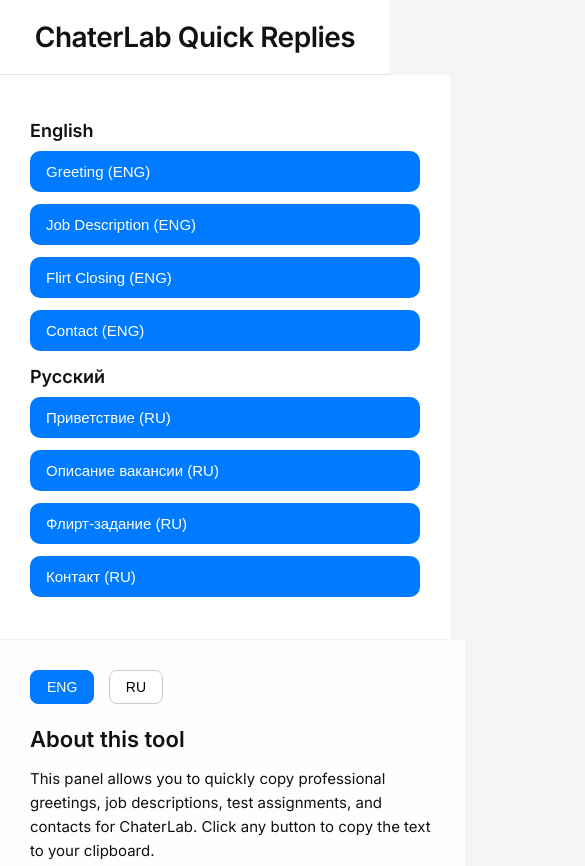
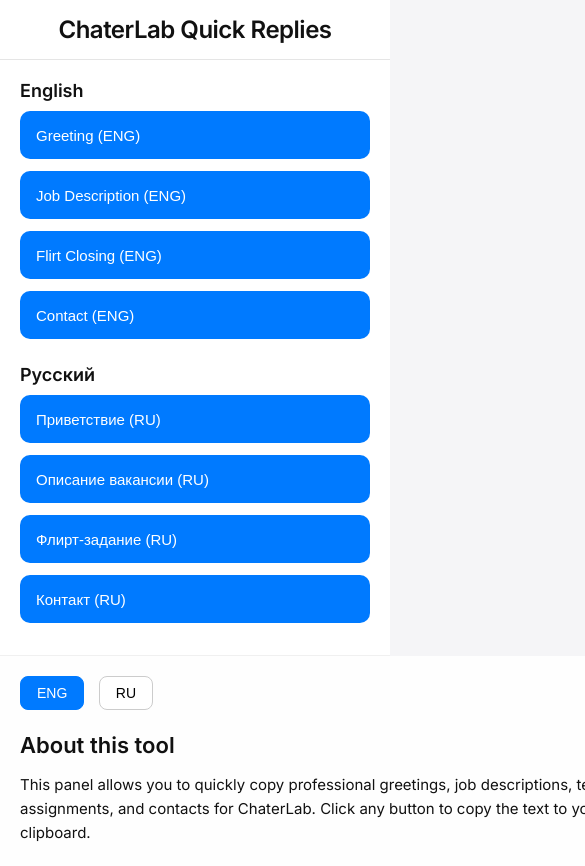
Before and after one commit to reqwirt0-star/quick-replies-panel, a plain HTML site: page index.html in a window 390 px wide. Shown: the top 866 px of the page, 585 px wide, since content can reach past the window. Drawn offline with Linux system fonts and the light colour scheme.

Commit message:
index.html

```diff
--- a/index.html
+++ b/index.html
@@ -35,11 +35,17 @@
       padding: 30px;
       border-right: 1px solid #f0f0f0;
       background-color: #fff;
+      /* Добавлено для лучшей адаптивности на мобильных */
+      box-sizing: border-box;
     }
     .sidebar h2 {
       font-size: 18px;
       margin-bottom: 10px;
       font-weight: 600;
+      margin-top: 25px;
+    }
+    .sidebar h2:first-of-type {
+        margin-top: 0;
     }
     .sidebar button {
       display: block;
@@ -54,6 +60,8 @@
       color: #fff;
       cursor: pointer;
       transition: all 0.2s ease;
+      /* Увеличение зоны клика для мобильных */
+      min-height: 48px;
     }
     .sidebar button:hover {
       background-color: #005ecb;
@@ -102,6 +110,8 @@
       padding: 20px;
       margin-bottom: 20px;
       box-shadow: 0 2px 6px rgba(0,0,0,0.05);
+      /* КЛЮЧЕВОЕ ИЗМЕНЕНИЕ: Для прокрутки таблиц на мобильном */
+      overflow-x: auto;
     }
     .step h4 {
       margin: 0 0 10px;
@@ -116,6 +126,7 @@
       width: 100%;
       border-collapse: collapse;
       margin-top: 10px;
+      min-width: 600px; /* Чтобы таблица была явно шире экрана на мобильном, если много столбцов */
     }
     table th, table td {
       border: 1px solid #e5e5e5;
@@ -126,14 +137,25 @@
       background: #f0f4ff;
       text-align: left;
     }
+
+    /* ===== АДАПТИВНЫЕ СТИЛИ ДЛЯ МОБИЛЬНЫХ (max-width: 768px) ===== */
     @media (max-width: 768px) {
+      header {
+        font-size: 24px;
+        padding: 15px;
+      }
       main {
-        flex-direction: column;
+        flex-direction: column; /* Боковая панель и инфо-блок встают друг под друга */
       }
       .sidebar {
         width: 100%;
+        min-width: unset;
+        padding: 20px; /* Меньше отступов для экономии места */
         border-right: none;
         border-bottom: 1px solid #f0f0f0;
+      }
+      .info {
+        padding: 20px; /* Меньше отступов для экономии места */
       }
     }
   </style>
@@ -171,7 +193,6 @@
 
     // =========================================================================
     // 1. АРХИВЫ С ТЕКСТАМИ И ИНДЕКСАМИ ДЛЯ ЦИКЛИЧЕСКОГО ПЕРЕКЛЮЧЕНИЯ
-    // (Массивы оставлены без изменений, как в предыдущем варианте)
     // =========================================================================
 
     // ENGLISH ARRAYS AND INDEXES
@@ -600,17 +621,12 @@ Pick your preferred shift.`,
 
 
     // =========================================================================
-    // 2. ФУНКЦИИ КОПИРОВАНИЯ С ИСПРАВЛЕННОЙ ЛОГИКОЙ И FALLBACK
+    // 2. ФУНКЦИИ КОПИРОВАНИЯ С ИСПРАВЛЕННОЙ ЛОГИКОЙ И FALLBACK (Без изменений)
     // =========================================================================
 
-    /**
-     * Вспомогательная функция для копирования с использованием устаревшего document.execCommand.
-     * Создает временный textarea, копирует текст и удаляет его.
-     */
     function fallbackCopyTextToClipboard(text) {
       const textArea = document.createElement("textarea");
       textArea.value = text;
-      // Делаем элемент невидимым, но доступным для копирования
       textArea.style.position = "fixed";
       textArea.style.opacity = "0";
 
@@ -621,7 +637,7 @@ Pick your preferred shift.`,
       try {
         const successful = document.execCommand('copy');
         document.body.removeChild(textArea);
-        return successful; // true or false
+        return successful;
       } catch (err) {
         console.error('Fallback: Ошибка копирования через execCommand', err);
         document.body.removeChild(textArea);
@@ -629,21 +645,11 @@ Pick your preferred shift.`,
       }
     }
 
-
-    /**
-     * Универсальная функция для копирования текста из массива с циклом.
-     * Использует современный API с резервом на execCommand.
-     * @param {Array<string>} array - Массив с текстами.
-     * @param {number} index - Текущий индекс.
-     * @param {string} buttonName - Имя кнопки для оповещения.
-     * @returns {number} Новый индекс.
-     */
     function copyAndCycle(array, index, buttonName) {
         const textToCopy = array[index];
         const langSuffix = buttonName.includes('(ENG)') ? 'Copied' : 'Скопировано';
         const successMessage = `${langSuffix} ${buttonName} (Вариант ${index + 1} из ${array.length})`;
 
-        // 1. Попытка использовать современный (асинхронный) Clipboard API
         if (navigator.clipboard) {
             navigator.clipboard.writeText(textToCopy)
                 .then(() => {
@@ -651,16 +657,13 @@ Pick your preferred shift.`,
                 })
                 .catch(err => {
                     console.warn('Clipboard API (async) failed, trying fallback:', err);
-                    // 2. Резерв: Если современный API не сработал (из-за разрешений), пробуем execCommand
                     if (fallbackCopyTextToClipboard(textToCopy)) {
                         alert(successMessage);
                     } else {
-                        // Если и резерв не сработал
                         alert('Ошибка копирования текста. Пожалуйста, попробуйте еще раз.');
                     }
                 });
         } else {
-            // 3. Прямое использование резерва, если современный API не поддерживается
             if (fallbackCopyTextToClipboard(textToCopy)) {
                 alert(successMessage);
             } else {
@@ -668,7 +671,6 @@ Pick your preferred shift.`,
             }
         }
 
-        // Циклическое переключение на следующий индекс
         return (index + 1) % array.length;
     }
 
@@ -707,7 +709,6 @@ Pick your preferred shift.`,
 
     // =========================================================================
     // 3. ФУНКЦИОНАЛ ПЕРЕКЛЮЧЕНИЯ ЯЗЫКА И ИНСТРУКЦИИ
-    // (Оставлен без изменений)
     // =========================================================================
 
     function setLanguage(lang){
```
